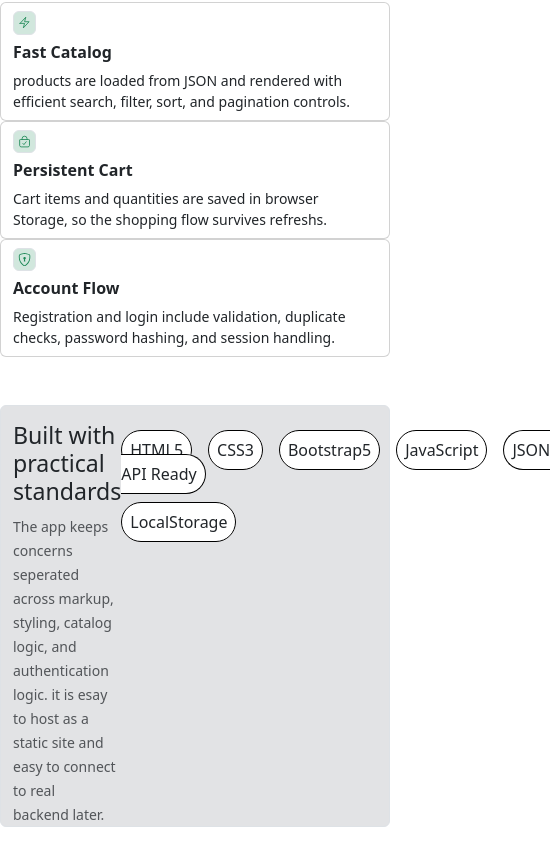
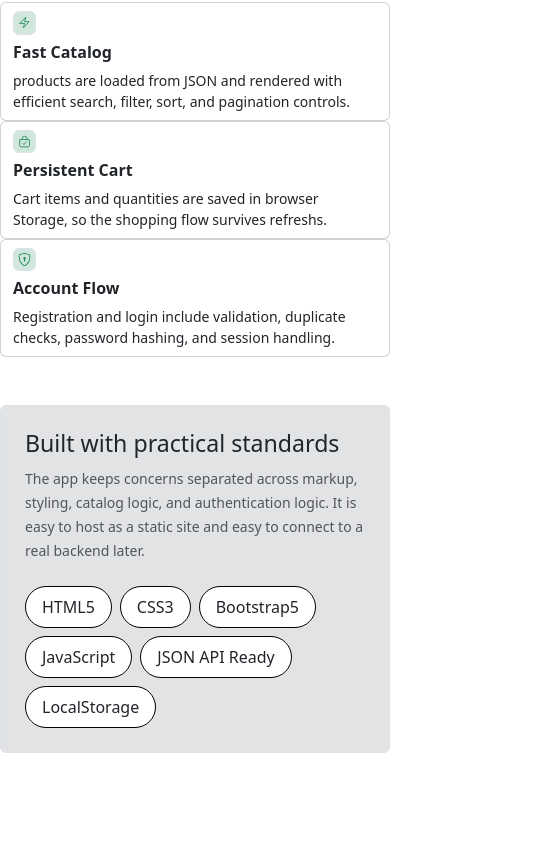
Before and after one commit to Balaji742/NovaCart, a React (Vite) app: page /aboutpage in a window 390 px wide. Shown: the part 581-1446 px from the top of the page, 550 px wide, since content can reach past the window. After the commit the page ends 1382 px from the top, so only its background shows below. Built offline with nearby package versions, Linux system fonts and the light colour scheme; no server answers.

Commit message:
aboutpage responsive modified

```diff
--- a/src/App.css
+++ b/src/App.css
@@ -61,8 +61,8 @@
   }
 
   .overlay-text h1 {
-    font-size: 3rem !important;
-    line-height: 1.1 !important;
+    font-size: 2.5rem !important;
+    /* line-height: 1.1 !important; */
   }
 
   .overlay-text p {
@@ -81,7 +81,7 @@
   }
 
   .image-container {
-    height: 600px !important;
+    height: 550px !important;
   }
 }
 
@@ -106,3 +106,15 @@
     font-size: 1.8rem;
   }
 }
+
+@media (max-width: 991px) {
+  .navbar-collapse {
+    margin-top: 15px;
+  }
+
+  .navbar-collapse .btn,
+  .navbar-collapse .form-select,
+  .navbar-collapse form {
+    width: 100%;
+  }
+}
--- a/src/components/Header.jsx
+++ b/src/components/Header.jsx
@@ -76,6 +76,8 @@ const Header = ({ setShowCart }) => {
                             <Link to="/aboutpage" className="nav-link active" aria-current="page"  >About</Link>
                         </li>
                     </ul>
+
+                    <div className="d-flex flex-column flex-lg-row gap-2 align-items-lg-center">
                         <form className="d-flex">
                             {
                                 showSearch && (
@@ -88,22 +90,23 @@ const Header = ({ setShowCart }) => {
                         </form>
                         <select className='form-select w-auto me-2' onChange={(e) => dispatch(setCategory(e.target.value))}>
                             <option value="">All Categories</option>
+                            <option value="beauty">Beauty</option>
                             <option value="electronics">Electronics</option>
                             <option value="fashion">Fashion</option>
+                            <option value="home">Home</option>
+                            <option value="outdoor">Outdoor</option>
                             <option value="sports">Sports</option>
-                        <option value="outdoor">Outdoor</option>
-                        <option value="home">Home</option>
                         </select>
 
                         {user ? (
-                        <li className="nav-item dropdown list-unstyled me-3">
+                            <li className="dropdown ">
                                 <button
                                     className="btn btn-outline-dark"
                                     data-bs-toggle="dropdown"><IoReorderFourOutline className='fs-4 ' />
                                 </button>
                                 <ul className="dropdown-menu">
                                     <li>
-                                    <Link to="/profilepage" className='dropdown-item' ><CgProfile className='bg-black text-light rounded-circle fs-4'/> Profile</Link>
+                                        <Link to="/profilepage" className='dropdown-item' ><CgProfile className='bg-black text-light rounded-circle fs-4' /> Profile</Link>
                                     </li>
                                     <li>
                                         <Link to="/orderspage" className='dropdown-item' >Orders</Link>
@@ -122,7 +125,7 @@ const Header = ({ setShowCart }) => {
                             </>
                         )}
                         <Link to="/cart" className="btn btn-dark me-2 position-relative" type="button" onClick={() => { setShowCart(true) }}><FiShoppingCart /> {cartStore.length > 0 && (<span className="position-absolute top-0 start-100 translate-middle badge rounded-pill bg-danger">{totalItems}</span>)}</Link>
-
+                    </div>
                 </div>
             </div>
         </nav>
--- a/src/pages/About.jsx
+++ b/src/pages/About.jsx
@@ -15,17 +15,17 @@ const About = () => {
             <div className='container-fluid'>
                 <div className='row d-flex justify-content-around mt-5'>
                     <div className='col-lg-3 card'>
-                        <HiOutlineBolt className='border fs-3 p-1 mt-2 mb-2 text-success bg-success-subtle rounded'/>
+                        <HiOutlineBolt className='border fs-3 p-1 mt-2 mb-2 text-success bg-success-subtle rounded' />
                         <h6 className='fw-bold'>Fast Catalog</h6>
                         <small className='mb-2'>products are loaded from JSON and rendered with<br />efficient search, filter, sort, and pagination controls.</small>
                     </div>
                     <div className='col-lg-3 card'>
-                        <IoBagCheckOutline  className='border fs-3 p-1 mb-2 mt-2 text-success bg-success-subtle rounded'/>
+                        <IoBagCheckOutline className='border fs-3 p-1 mb-2 mt-2 text-success bg-success-subtle rounded' />
                         <h6 className='fw-bold'>Persistent Cart</h6>
                         <small className='mb-2'>Cart items and quantities are saved in browser<br />Storage, so the shopping flow survives refreshs.</small>
                     </div>
                     <div className='col-lg-3 card'>
-                        <BsShieldLock className='border fs-3 p-1 mb-2 mt-2 text-success bg-success-subtle rounded'/>
+                        <BsShieldLock className='border fs-3 p-1 mb-2 mt-2 text-success bg-success-subtle rounded' />
                         <h6 className='fw-bold'>Account Flow</h6>
                         <small className='mb-2'>Registration and login include validation, duplicate<br />checks, password hashing, and session handling.</small>
                     </div>
@@ -33,23 +33,29 @@ const About = () => {
             </div>
 
             <div className='container pt-5 mb-5'>
-                <div className='row '>
-                    <div className='d-flex justify-content-around pt-3 border rounded-2 bg-secondary-subtle'>
-                        <div>
+                <div className='row'>
+                    <div className='d-flex flex-column flex-md-row justify-content-between align-items-start border rounded-2 bg-secondary-subtle p-4'>
+
+                        <div className='mb-4 mb-md-0'>
                             <h3>Built with practical standards</h3>
-                            <small className='text-muted mb-'>The app keeps concerns seperated across markup, styling, catalog logic, and<br/>authentication logic. it is esay to host as a static site and easy to connect to real <br/>backend later.</small>
+                            <small className='text-muted'>
+                                The app keeps concerns separated across markup, styling,
+                                catalog logic, and authentication logic. It is easy to host
+                                as a static site and easy to connect to a real backend later.
+                            </small>
                         </div>
-                        <div className='pt-3'>
-                            <span className='border border-black bg-white rounded-5 p-2  me-3 '>HTML5</span>
-                            <span className='border border-black bg-white rounded-5 p-2 me-3 '>CSS3</span>
-                            <span className='border border-black bg-white rounded-5 p-2 me-3 '>Bootstrap5</span>
-                            <span className='border border-black bg-white rounded-5 p-2 me-3 '>JavaScript</span>
-                            <span className='border border-black bg-white rounded-5 p-2'>JSON API Ready</span><br/><br/>
-                            <span className='border border-black bg-white rounded-5 p-2 mt-3'>LocalStorage</span>
+
+                        <div className='d-flex flex-wrap gap-2'>
+                            <span className='border border-black bg-white rounded-pill px-3 py-2'>HTML5</span>
+                            <span className='border border-black bg-white rounded-pill px-3 py-2'>CSS3</span>
+                            <span className='border border-black bg-white rounded-pill px-3 py-2'>Bootstrap5</span>
+                            <span className='border border-black bg-white rounded-pill px-3 py-2'>JavaScript</span>
+                            <span className='border border-black bg-white rounded-pill px-3 py-2'>JSON API Ready</span>
+                            <span className='border border-black bg-white rounded-pill px-3 py-2'>LocalStorage</span>
                         </div>
+
                     </div>
                 </div>
-
             </div>
         </div>
 
```
Lines whose indentation alone changed are shown as unchanged.
